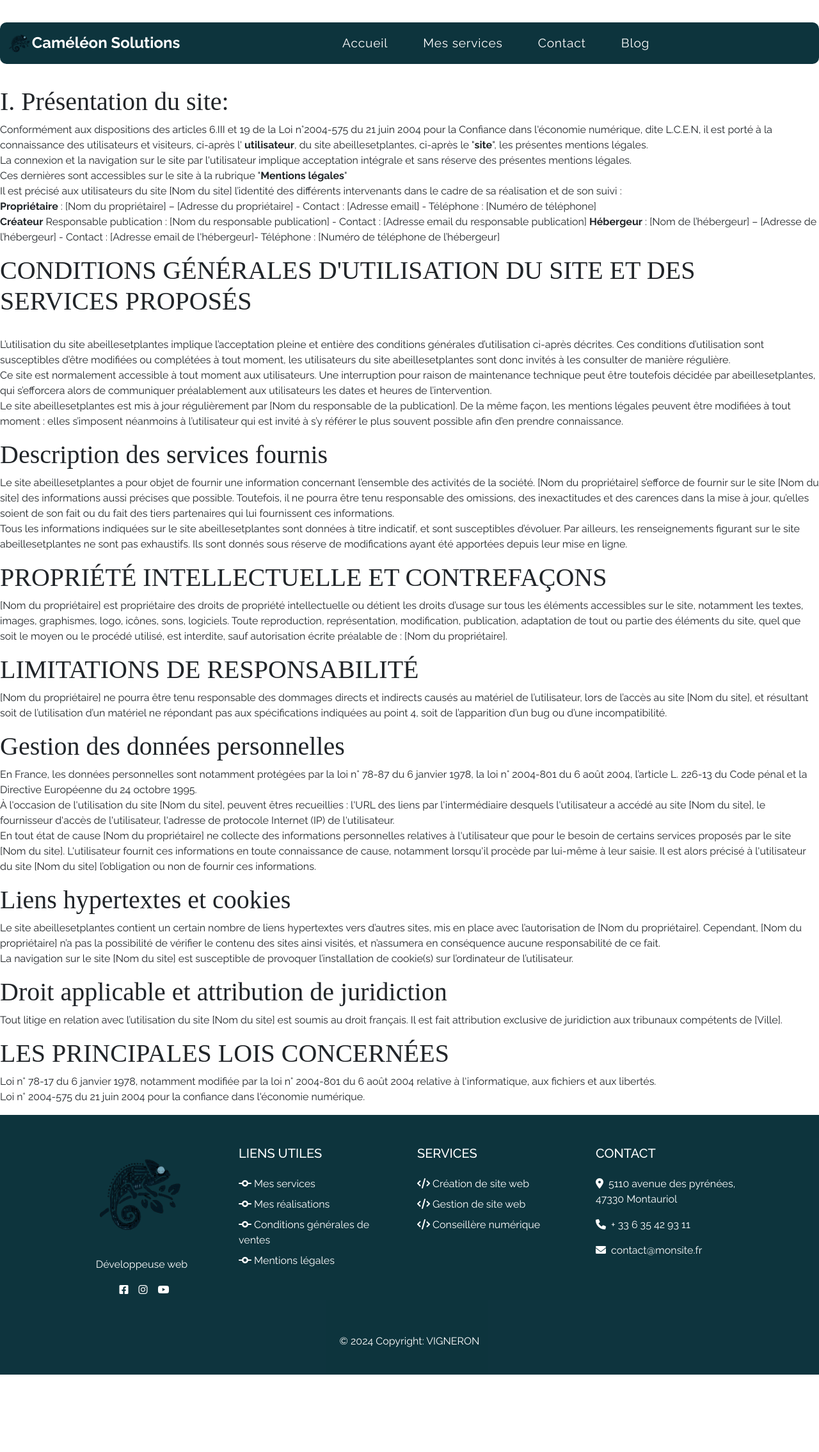
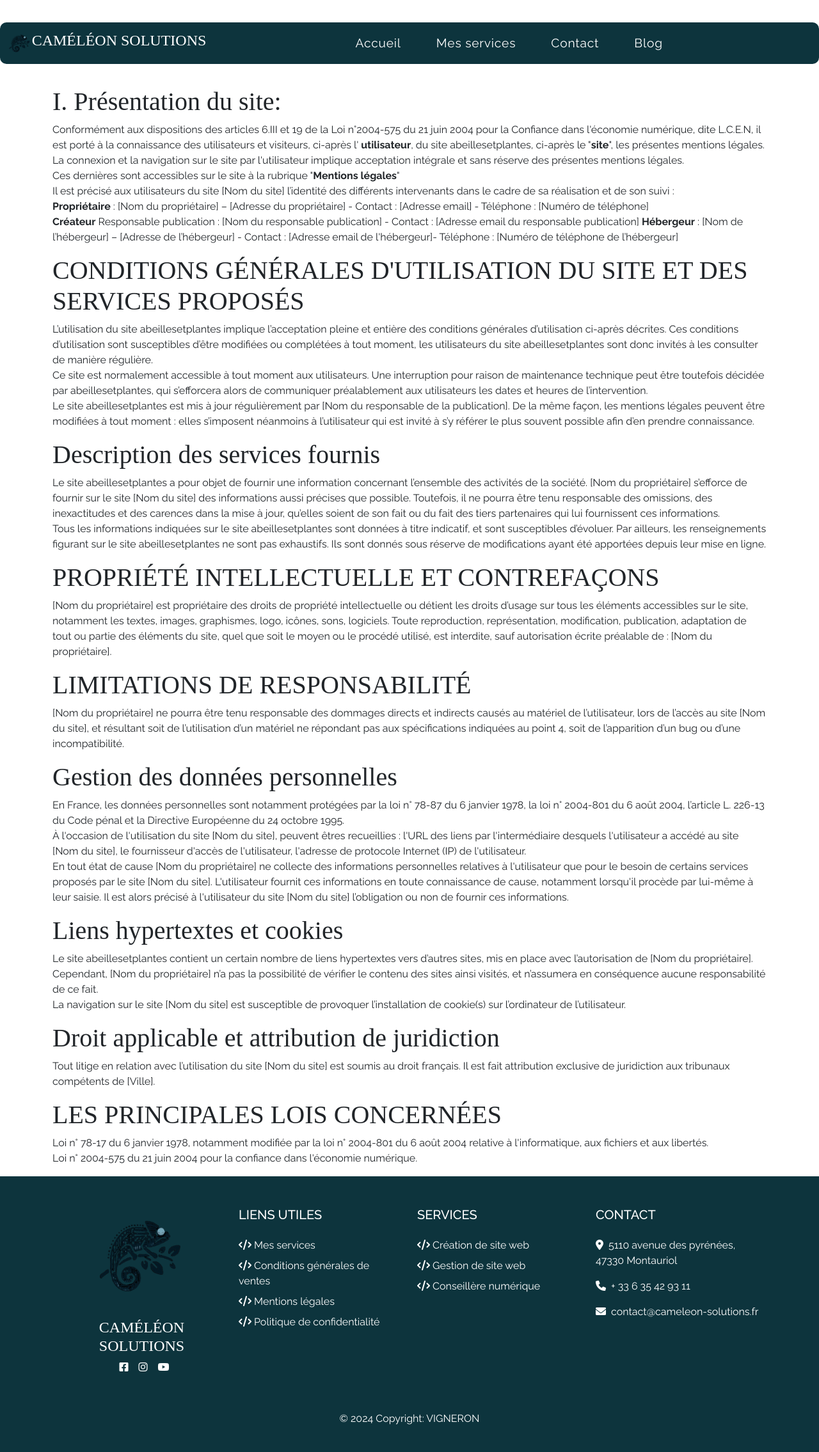
Before and after one commit to EmmaVgn/cameleonwebsite, a Symfony app: template templates/home/legal.html.twig in a window 1280 px wide. Shown: the whole page at 64% size. Before the commit the page ends 2149 px from the top, so only its background shows below. Run offline with Twig, Linux system fonts and the light colour scheme; the template is opened without the code that fills it, so the values that code supplies are empty; style sheets or scripts are compiled from the project's sources; some libraries are stand-ins or nearby versions; some web fonts are replaced.

Commit message:
add url mentions

```diff
--- a/assets/styles/app.css
+++ b/assets/styles/app.css
@@ -42,6 +42,7 @@ h4 {
 /*--------------------------------------------------------------
 # Navbar
 --------------------------------------------------------------*/
+
 .navbar {
   margin-top: 35px;
   margin-bottom: 35px;
--- a/templates/home/legal.html.twig
+++ b/templates/home/legal.html.twig
@@ -2,6 +2,9 @@
 {% block title %}Mentions légales
 {% endblock %}
 {% block body %}
+	<body id:"privacy-policy">
+		<div class="container mt-7">
+			<div class="row">
 				<h1>I. Présentation du site:</h1>
 				<p>Conformément aux dispositions des articles 6.III et 19 de la Loi n°2004-575 du 21 juin 2004 pour la Confiance dans l'économie numérique, dite L.C.E.N, il est porté à la connaissance des utilisateurs et visiteurs, ci-après l'<b>
 						utilisateur</b>, du site abeillesetplantes, ci-après le "<b>site</b>", les présentes mentions légales.
@@ -75,4 +78,8 @@
 					Loi n° 2004-575 du 21 juin 2004 pour la confiance dans l'économie numérique.
 
 				</p>
+			</div>
+		</div>
+
+	</body>
 {% endblock %}
--- a/templates/shared/_footer.html.twig
+++ b/templates/shared/_footer.html.twig
@@ -12,7 +12,7 @@
 				<div class=" shadow-1-strong d-flex align-items-center justify-content-center mb-4 mx-auto" style="width: 150px; height: 150px;">
 					<img src="/img/autres/giphy-3--unscreen.gif" height="150" alt="" loading="lazy"/>
 				</div>
-				<p class="text-center">Développeuse web</p>
+				<h1 class="text-center" style="font-size: 1.5rem;">CAMÉLÉON SOLUTIONS</h1>
 				<ul class="list-unstyled d-flex flex-row justify-content-center">
 					<li>
 						<a class="text-white px-2" href="#!">
@@ -38,27 +38,26 @@
 				<h5 class="text-uppercase mb-4">Liens utiles</h5>
 				<ul class="list-unstyled">
 					<li class="mb-2">
-						<a href="}" class="text-white">
-							<i class="fa-solid fa-code-commit"></i>
+						<a href="{{ path('homepage') }}" class="text-white">
+							<i class="fa-solid fa-code"></i>
 							Mes services
 						</a>
 					</li>
 					<li class="mb-2">
-						<a href="" class="text-white">
-							<i class="fa-solid fa-code-commit"></i>
-							Mes réalisations
-						</a>
-					</li>
-					<li class="mb-2">
-						<a href="" class="text-white">
-							<i class="fa-solid fa-code-commit"></i>
+						<a href="{{ path('home_cgv') }}" class="text-white">
+							<i class="fa-solid fa-code"></i>
 							Conditions générales de ventes
 						</a>
 					</li>
 					<li class="mb-2">
-						<a href="" class="text-white">
-							<i class="fa-solid fa-code-commit"></i>
+						<a href="{{ path('home_legal') }}" class="text-white">
+							<i class="fa-solid fa-code"></i>
 							Mentions légales</li>
+					</li>
+					<li class="mb-2">
+						<a href="{{ path('home_politique') }}" class="text-white">
+							<i class="fa-solid fa-code"></i>
+							Politique de confidentialité</li>
 					</li>
 				</a>
 			</li>
@@ -109,7 +108,7 @@
 			</li>
 			<li>
 				<p>
-					<i class="fas fa-envelope pe-2 mb-0 "></i>contact@monsite.fr
+					<i class="fas fa-envelope pe-2 mb-0 "></i>contact@cameleon-solutions.fr
 				</p>
 			</li>
 		</ul>
--- a/templates/shared/_navbar.html.twig
+++ b/templates/shared/_navbar.html.twig
@@ -1,7 +1,11 @@
 <nav class="navbar navbar-expand-lg {% if not isHomepage %}navbar-background{% endif %}">
 	<div class="container-fluid">
 		<img src="/img/autres/giphy-3--unscreen.gif" class="logo" style="width: 3%">
-		<a class="navbar-brand" href="{{ path('homepage') }}">Caméléon Solutions</a>
+		<a class="navbar-brand" href="{{ path('homepage') }}">
+			<h1 style="font-size: 1.5rem;">
+				CAMÉLÉON SOLUTIONS
+			</h1>
+		</a>
 		<button class="navbar-toggler" type="button" data-bs-toggle="collapse" data-bs-target="#navbarColor02" aria-controls="navbarColor02" aria-expanded="false" aria-label="Toggle navigation">
 			<span class="navbar-toggler-icon"></span>
 		</button>
```
Also changed, not shown: public/img/autres/CAMELEON SOLUTIONS Essai LOGO (1).gif (added), public/img/autres/CAMELEON SOLUTIONS Essai LOGO.gif (added). Lines whose indentation alone changed are shown as unchanged.
